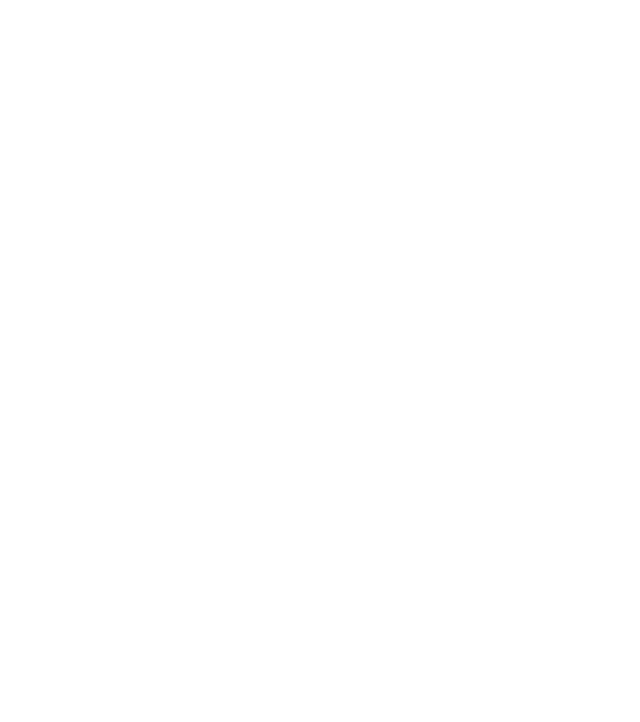
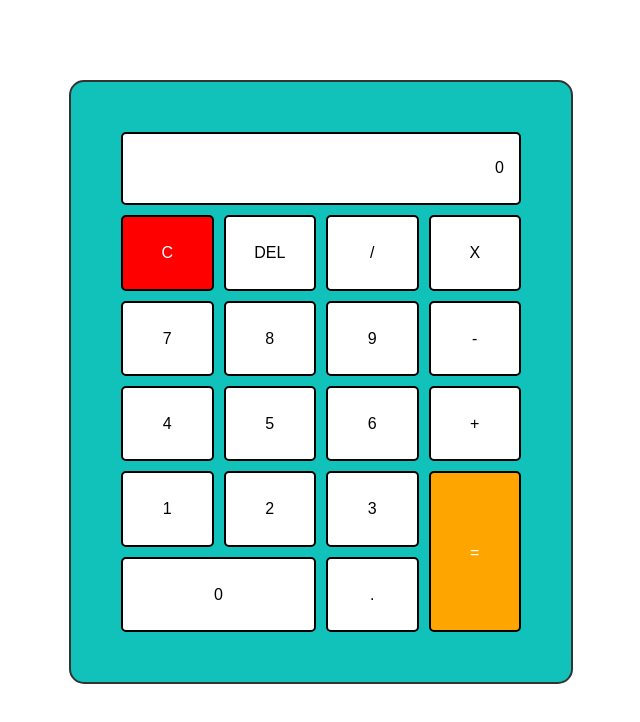
Before and after one commit to CourtneeM/odin-project-calculator, a plain HTML site: page index.html in a window 1280 px wide. Shown: the whole page, without its empty margins (319-959 px from the left). Drawn offline with Linux system fonts and the light colour scheme.

Commit message:
Add layout and styling to calculator

```diff
--- a/index.html
+++ b/index.html
@@ -5,7 +5,29 @@
     <title>TOP Calculator</title>
   </head>
   <body>
-
+    <main>
+      <div id="calc-container">
+        <div id="display">0</div>
+        <div class="btn btn-sm" id="clear">C</div>
+        <div class="btn btn-sm">DEL</div>
+        <div class="btn btn-sm">/</div>
+        <div class="btn btn-sm">X</div>
+        <div class="btn btn-sm">7</div>
+        <div class="btn btn-sm">8</div>
+        <div class="btn btn-sm">9</div>
+        <div class="btn btn-sm">-</div>
+        <div class="btn btn-sm">4</div>
+        <div class="btn btn-sm">5</div>
+        <div class="btn btn-sm">6</div>
+        <div class="btn btn-sm">+</div>
+        <div class="btn btn-sm">1</div>
+        <div class="btn btn-sm">2</div>
+        <div class="btn btn-sm">3</div>
+        <div class="btn btn-tall">=</div>
+        <div class="btn btn-wide">0</div>
+        <div class="btn btn-sm">.</div>
+      </div>
+    </main>
     <script src="script.js"></script>
   </body>
 </html>
--- a/style.css
+++ b/style.css
@@ -0,0 +1,60 @@
+body, p {
+  margin: 0;
+  padding: 0;
+}
+
+#calc-container {
+  display: grid;
+  grid-template-columns: 1fr 1fr 1fr 1fr;
+  grid-template-rows: auto;
+  gap: 10px 10px;
+  justify-content: space-around;
+  margin: 80px auto 0;
+  padding: 50px;
+  width: 400px;
+  height: 500px;
+  font-family: sans-serif;
+  text-align: center;
+  border: 2px solid #333;
+  border-radius: 15px;
+  background-color: #10C2BA;
+}
+
+#display {
+  grid-column: 1 / 5;
+  grid-row: 1 / 2;
+  padding: 25px 15px 0;
+  text-align: right;
+  border: 2px solid #000;
+  border-radius: 5px;
+  background-color: #fff;
+}
+
+#clear {
+  color: #fff;
+  background-color: red;
+}
+
+.btn {
+  border: 2px solid #000;
+  border-radius: 5px;
+  background-color: #fff;
+}
+
+.btn-sm {
+  padding-top: 27px;
+}
+
+.btn-wide {
+  grid-column: 1 / 3;
+  grid-row: 6 / 7;
+  padding-top: 27px;
+}
+
+.btn-tall {
+  grid-column: 4 / 5;
+  grid-row: 5 / 7;
+  padding-top: 71px;
+  color: #fff;
+  background-color: orange;
+}
```
